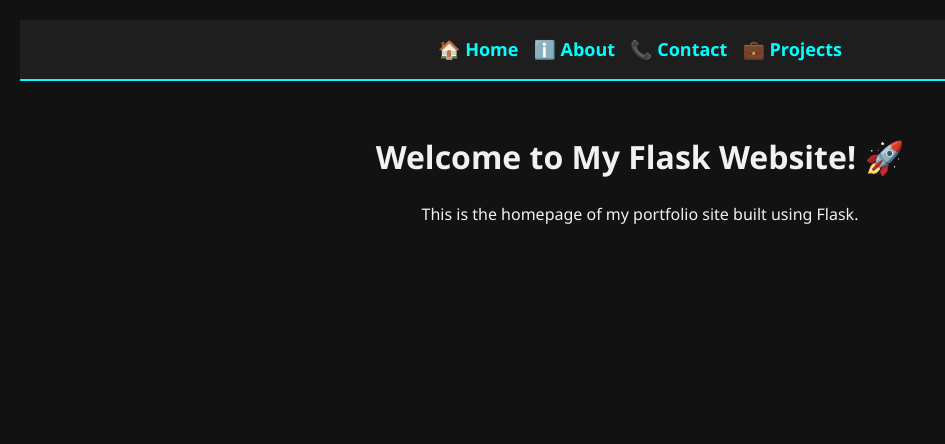
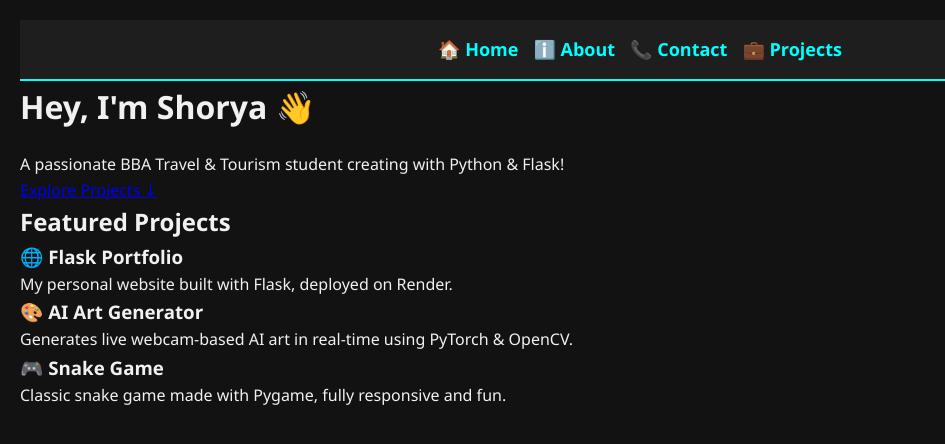
Before and after one commit to shoryaG19/flask-website1, a Flask app: page / in a window 1280 px wide. Shown: the top 444 px of the page, without its empty margins (0-945 px from the left). Run offline with Flask 3, Linux system fonts and the light colour scheme.

Commit message:
Update index.html

```diff
--- a/templates/index.html
+++ b/templates/index.html
@@ -7,8 +7,6 @@
     <link rel="stylesheet" href="{{ url_for('static', filename='style.css') }}">
 </head>
 <body>
-
-    <!-- Navbar -->
     <nav class="navbar">
         <a href="{{ url_for('home') }}">🏠 Home</a>
         <a href="{{ url_for('about') }}">ℹ️ About</a>
@@ -16,11 +14,28 @@
         <a href="{{ url_for('projects') }}">💼 Projects</a>
     </nav>
 
-    <!-- Main Content -->
-    <div class="container" style="padding: 50px; text-align: center;">
-        <h1>Welcome to My Flask Website! 🚀</h1>
-        <p>This is the homepage of my portfolio site built using Flask.</p>
-    </div>
+    <header class="hero">
+        <h1>Hey, I'm Shorya 👋</h1>
+        <p>A passionate BBA Travel & Tourism student creating with Python & Flask!</p>
+        <a href="#projects" class="cta-btn">Explore Projects ↓</a>
+    </header>
 
+    <section id="projects" class="projects-section">
+        <h2>Featured Projects</h2>
+        <div class="project-grid">
+            <div class="card">
+                <h3>🌐 Flask Portfolio</h3>
+                <p>My personal website built with Flask, deployed on Render.</p>
+            </div>
+            <div class="card">
+                <h3>🎨 AI Art Generator</h3>
+                <p>Generates live webcam-based AI art in real-time using PyTorch & OpenCV.</p>
+            </div>
+            <div class="card">
+                <h3>🎮 Snake Game</h3>
+                <p>Classic snake game made with Pygame, fully responsive and fun.</p>
+            </div>
+        </div>
+    </section>
 </body>
 </html>
```
